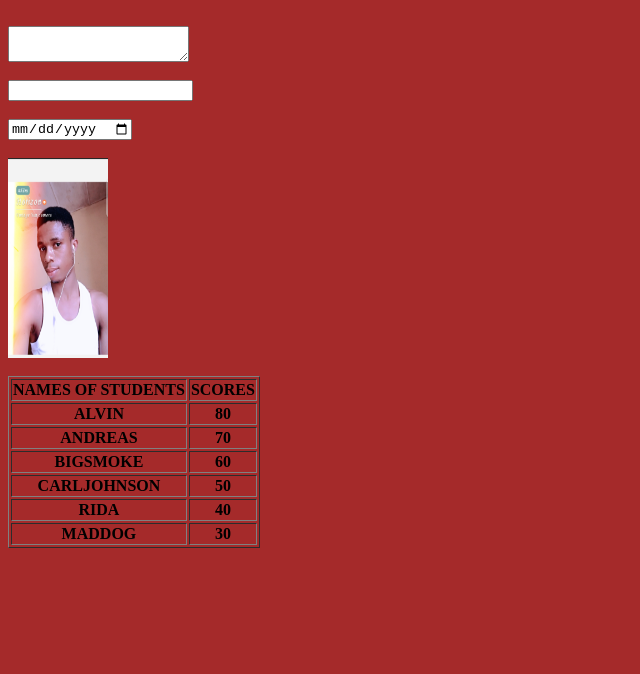
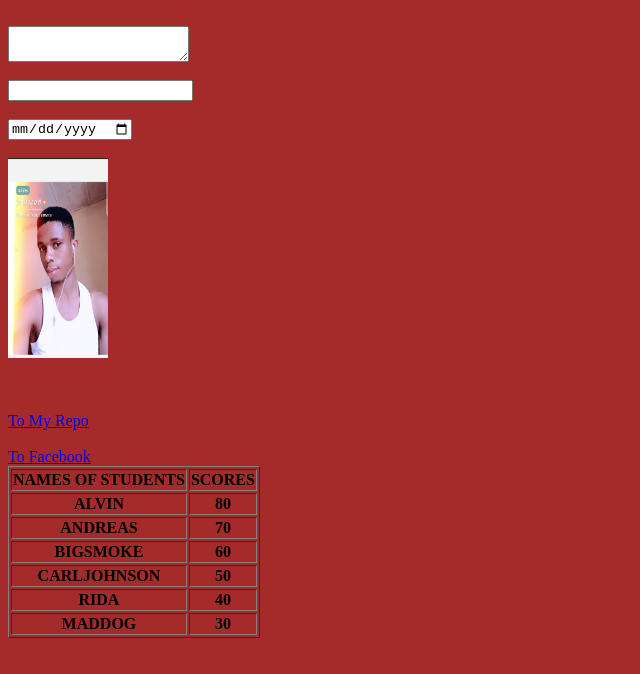
Before and after one commit to sammieush/myreppoo, a plain HTML site: page index.html in a window 1280 px wide. Shown: the whole page, without its empty margins (0-640 px from the left). Drawn offline with Linux system fonts and the light colour scheme.

Commit message:
website edited

```diff
--- a/index.html
+++ b/index.html
@@ -48,5 +48,11 @@
 						<th>MADDOG</th>
 						<th>30</the>
 					</tr>
+					<br />
+					<br />
+					<a href="https://git.com/myreppoo/sammieush">To My Repo</a>
+					<br />
+					<br />
+					<a href="https://www.facebook.com">To Facebook</a>
 	</body>
 </html>
```
